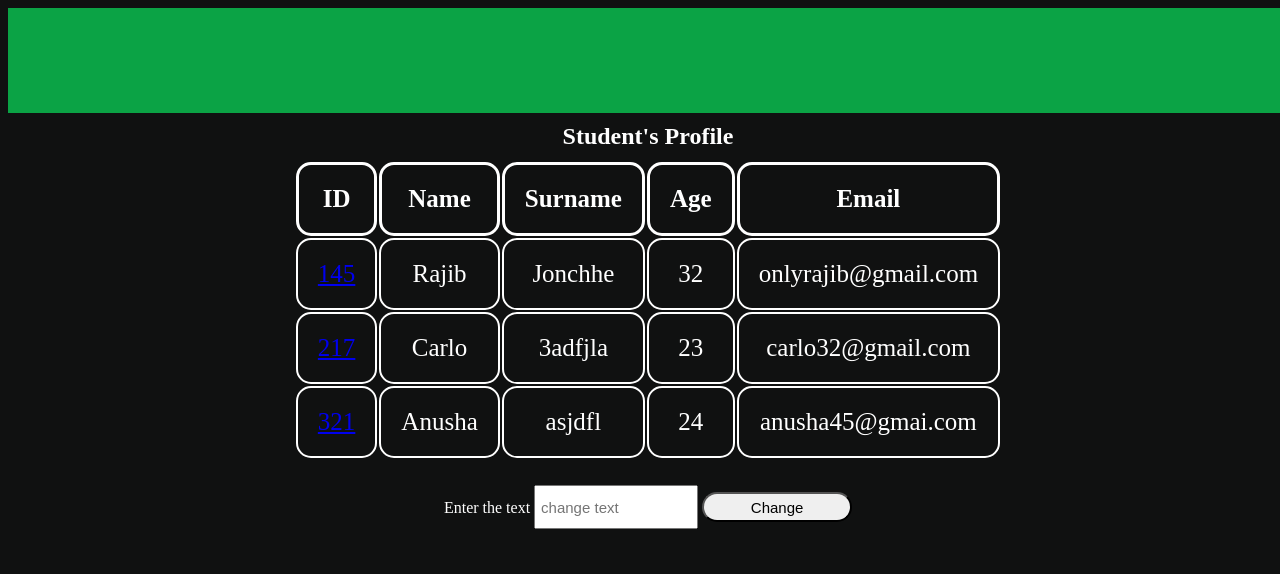
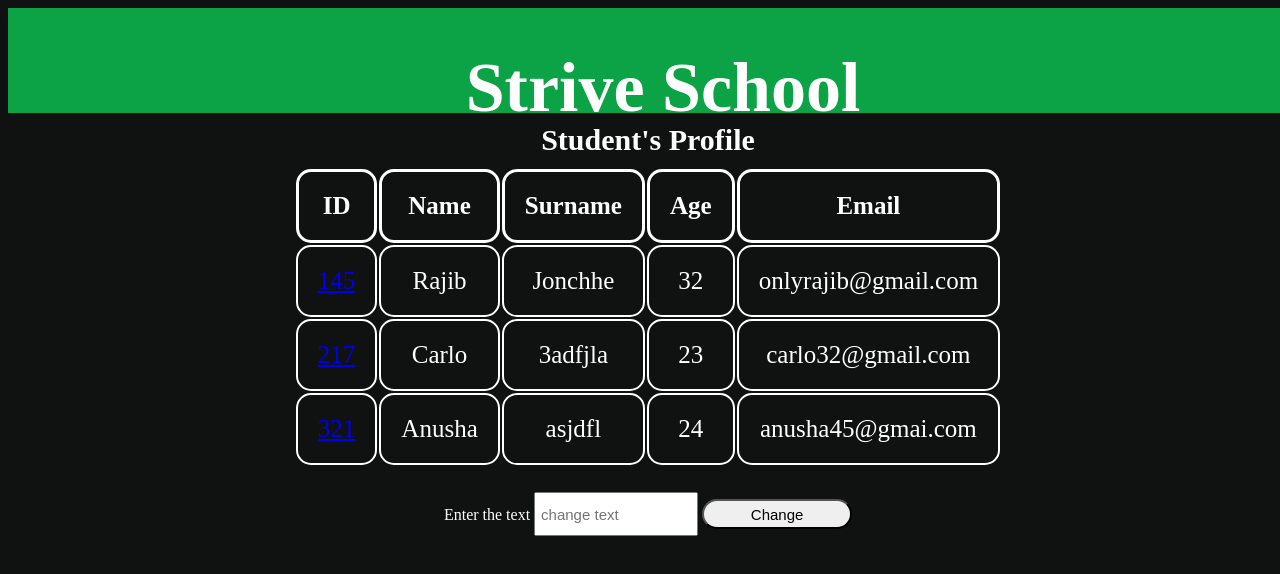
Before and after one commit to rajibjonchhen/M1-D10, a plain HTML site: page index.html in a window 1280 px wide. Both pictures are taken after a click on the button "Change". Shown: the top 574 px of the page. Drawn offline with Linux system fonts and the light colour scheme.

Commit message:
button with empty alert and change title and heading

```diff
--- a/script.js
+++ b/script.js
@@ -14,5 +14,12 @@ const textButton = function(eventData){
 const textChanger = function(){
     let getText = document.getElementById('text-change')
     let heading = document.querySelector("h1")
-    heading.innerText = getText.value
+    let title = document.querySelector("title")
+
+    if(getText.value){
+        heading.innerText = getText.value
+        title.innerText = getText.value
+    } else{
+        alert("!!! The text box is empty !!!")
+    }
 }
--- a/style.css
+++ b/style.css
@@ -5,10 +5,6 @@ body{
 }
 
 header{
-
-
-}
-h1{
     font-size: 35px;
     margin: 0;
     text-align: center;
@@ -19,9 +15,18 @@ h1{
     height: 75px;
 }
 
+h1{
+    margin: 10px auto;
+    text-align: center;
+    color: white;
+    padding: 15px;
+    width: 40%;
+}
+
 h2{
     margin: 10px auto;
     text-align: center;
+    font-size: 30px;
 }
 
 
```
